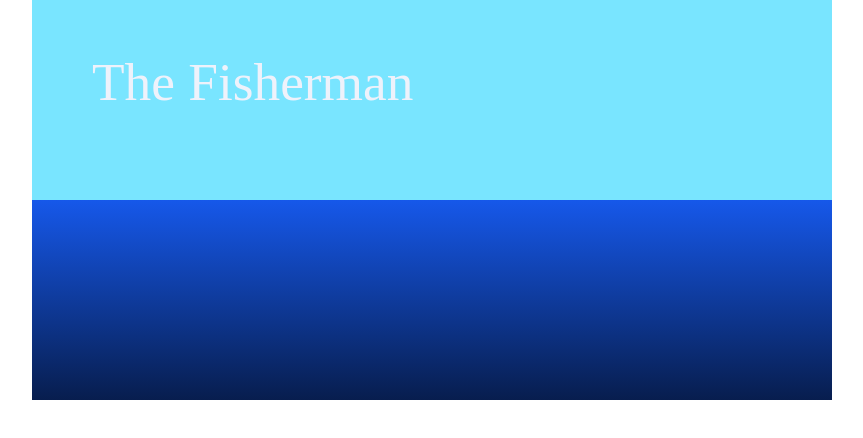
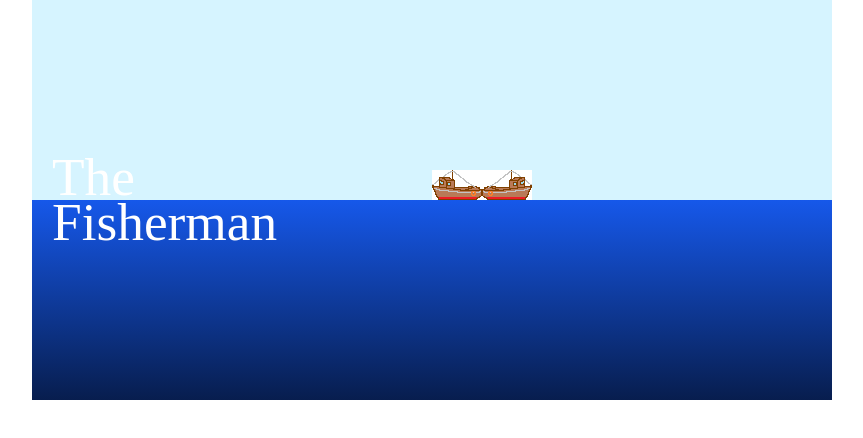
Before and after one commit to ADeeley/The-Fisherman, a plain HTML site: page index.html in a window 1280 px wide. Shown: the whole page, without its empty margins (208-1071 px from the left). Drawn offline with Linux system fonts and the light colour scheme.

Commit message:
Added boat movement

```diff
--- a/index.html
+++ b/index.html
@@ -9,7 +9,7 @@
             margin: 0;
         }
         canvas {
-            background: #79E5FF;
+            background: #D6F4FF;
             display: block;
             margin: 0 auto;
         }
@@ -19,6 +19,8 @@
 
     <canvas id="myCanvas" width="800" height="400"></canvas>
     <script src="main.js"></script>
+    <div style="display:none;">
+        <img id="source" src="boat.bmp" width="50" height="30">
 
 </body>
 </html>
--- a/main.js
+++ b/main.js
@@ -1,12 +1,17 @@
-var canvas = document.getElementById("myCanvas");
-var ctx = canvas.getContext("2d");
+var canvas     = document.getElementById("myCanvas");
+var ctx        = canvas.getContext("2d");
 
 window.addEventListener("keydown", eventHandler, false);
 
 var keys = {
-    SPACE : 32,
+    SPACE     : 32,
+    A_KEY     : 65,
+    D_Key     : 68,
+    LEFT_KEY  : 37,
+    RIGHT_KEY : 39
 }
 
+// Gradient variable for the ocean
 var gradient = ctx.createLinearGradient(0, canvas.height/2 ,0, 500);
 gradient.addColorStop(0, "#1658EA");
 gradient.addColorStop(1, "black");
@@ -14,22 +19,25 @@ gradient.addColorStop(1, "black");
 function Game() {
     this.startScreen = function() {
         ctx.clearRect(0, 0, canvas.width, canvas.height);
-        ctx.font = "40pt Ariel";
-        ctx.fillStyle = "#EEF2FB";
-        ctx.fillText("The Fisherman", canvas.height/2-140, 100);
         this.drawBackground();
+        this.drawTitle();
+        boat.draw();
     }
     this.gameLoop = function() {
+        this.drawBackground();
+        boat.draw();
     }
     this.deathScreen = function() {
         ctx.font = "40pt Ariel";
         ctx.fillStyle = "#c2c4ae";
         ctx.fillText("You died!", canvas.width/4, canvas.height/4);
+        this.drawBackground();
     }
     this.victory = function() {
         ctx.font = "40pt Ariel";
         ctx.fillStyle = "#c2c4ae";
         ctx.fillText("You won!", canvas.width/4, canvas.height/4);
+        this.drawBackground();
     }
     this.drawBackground = function() {
         ctx.beginPath();
@@ -37,6 +45,12 @@ function Game() {
         ctx.fillStyle = gradient;
         ctx.fill();
         ctx.closePath();
+    }
+    this.drawTitle = function() {
+        ctx.font = "40pt Ariel";
+        ctx.fillStyle = "#FFFFFF";
+        ctx.fillText("The", 20, canvas.height/2 - 5);
+        ctx.fillText("Fisherman", 20, (canvas.height/2) + 40);
     }
 }
 
@@ -74,11 +88,15 @@ function eventHandler(e) {
     if (stateHandler.startScreen) {
 
         if (e.keyCode == keys.SPACE) {
+            stateHandler.startGame();
         }
     }
     else if (stateHandler.gameLoop) {
-        if (e.keyCode == keys.SPACE) {
-
+        if (e.keyCode == keys.A_KEY) {
+            boat.moveLeft();
+        }
+        else if (e.keyCode == keys.D_Key) {
+            boat.moveRight();
         }
     }
     else if (stateHandler.deathSequence) {
@@ -87,14 +105,41 @@ function eventHandler(e) {
     }
 }
 
+function Boat() {
+    this.x         = canvas.width/2;
+    this.y         = canvas.height/2;
+    this.height    = 30;
+    this.speed     = 3;
+
+
+    //Boat sprite setup
+    this.boatSprite = new Image();
+    this.boatSprite.src = "boat.bmp";
+
+    this.draw = function() {
+        ctx.drawImage(this.boatSprite, this.x, this.y - this.height);
+    }
+
+    this.moveLeft = function() {
+        this.x -= this.speed;
+        console.log("left");
+    }
+    this.moveRight = function() {
+        this.x += this.speed;
+        console.log("right");
+    }
+}
+
 // Object assignments to variables
 var stateHandler;
 var game;
+var boat;
 
 function setup() {
     // Object instantiations
     stateHandler = new StateHandler();
     game         = new Game();
+    boat         = new Boat();
 
 }
 
@@ -105,7 +150,6 @@ function draw() {
     }
     else if (stateHandler.gameLoop) {
         ctx.clearRect(0, 0, canvas.width, canvas.height);
-        console.log("here");
         game.gameLoop();
     }
     else if (stateHandler.dead) {
```
Also changed, not shown: boat.bmp (added), boat.png (added).
